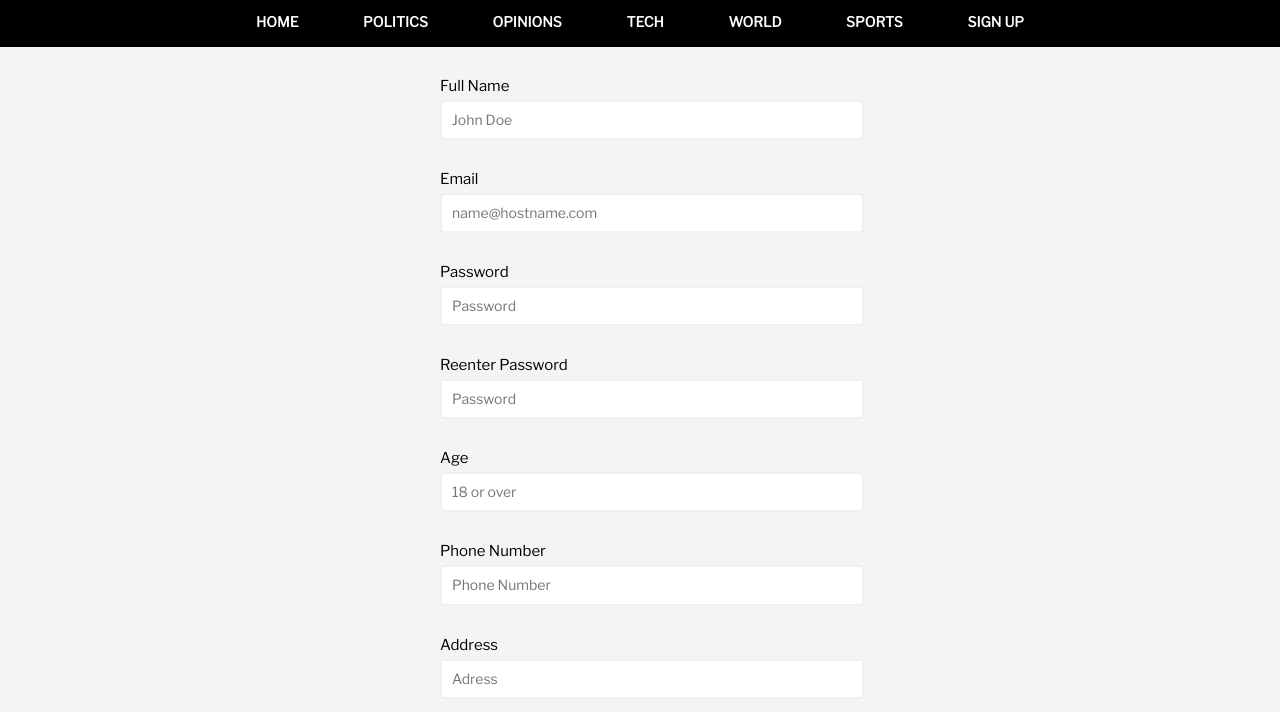
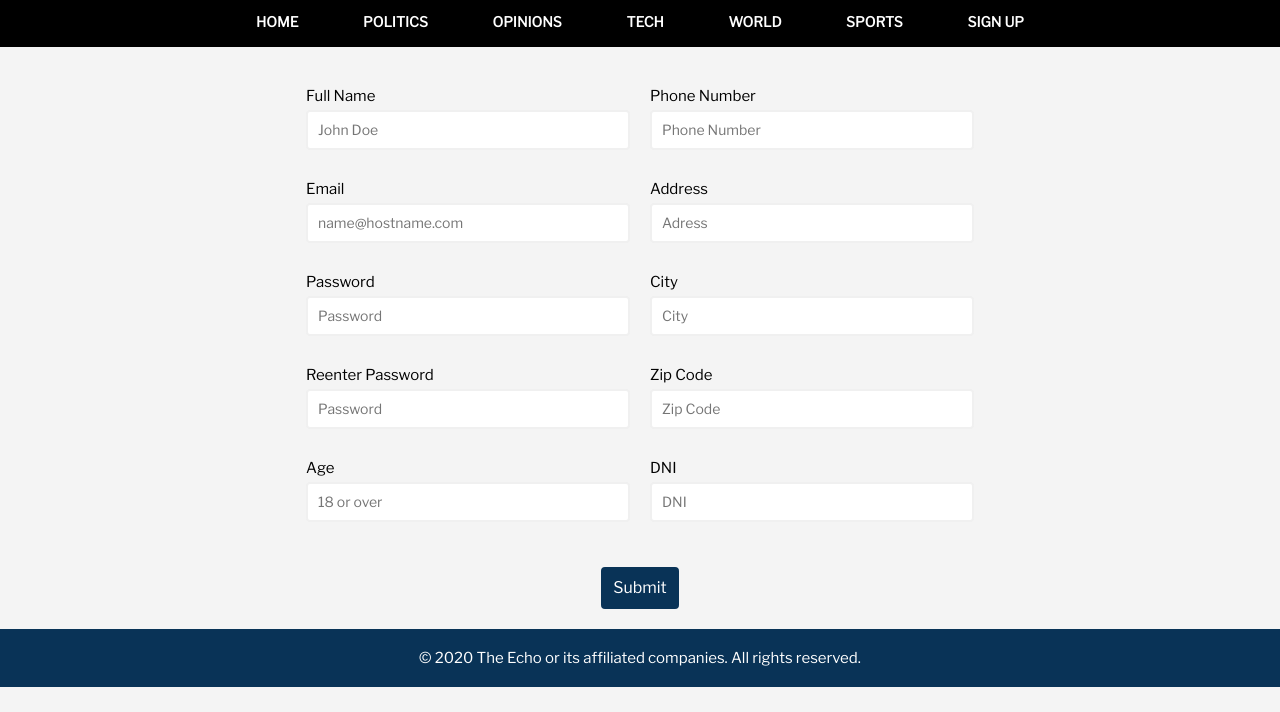
Before and after one commit to MaximoCutro/the-echo, a plain HTML site: page form.html in a window 1280 px wide. Shown: the part 88-800 px from the top of the page. Drawn offline with nearby package versions, Linux system fonts and the light colour scheme.

Commit message:
PS-10: added media queries to make it responsive

```diff
--- a/css/form.css
+++ b/css/form.css
@@ -1,13 +1,22 @@
-.form-container{
-    display: flex;
-    justify-content: center;
-    align-items: center;
+.form{
+	display: flex;
+	flex-direction: column;
+	justify-content: center;
+	align-items: center;
 	overflow: hidden;
+	flex-basis: 100%;
 }
 
-.form {
-    width: 400px;
+.form-row {
+	display: flex;
+	flex-direction: column;
+	align-items: center;
 	padding: 30px 40px;
+
+}
+
+.form-button {
+	display: flex;
 }
 
 .form-control {
@@ -28,7 +37,7 @@
 	font-family: inherit;
 	font-size: 14px;
 	padding: 10px;
-	width: 100%;
+	width: 300px;
 }
 
 .form-control input:focus {
@@ -49,14 +58,14 @@
 	position: absolute;
 	bottom: 0;
     left: 0;
-    visibility: hidden;
+	visibility: hidden;
 }
 
 .form-control.error small {
 	visibility: visible;
 }
 
-.form button {
+.form-button button {
 	background-color: #093357;
 	border: 2px solid #093357;
 	border-radius: 4px;
@@ -66,5 +75,22 @@
 	font-size: 16px;
 	padding: 10px;
 	margin-top: 20px;
-	width: 100%;
 }
+
+
+@media screen and (min-width: 768px){
+	.form-row {
+		flex-direction: row;
+		flex-basis: 100%;
+		padding-bottom: 50px;
+	}
+
+	.form-left{
+		height: 400px;
+		padding: 10px;
+	}
+	.form-right{
+		height: 400px;
+		padding: 10px;
+	}
+}
--- a/form.html
+++ b/form.html
@@ -59,8 +59,9 @@
                 </li>
             </ul>
         </nav>
-        <div class="form-container">
         <form id="form" class="form">
+            <div class="form-row">
+                <div class="form-left">
                     <div class="form-control">
                         <label for="full-name">Full Name</label>
                         <input type="text" placeholder="John Doe" id="full-name"/>
@@ -86,6 +87,8 @@
                         <input type="text" placeholder="18 or over" id="age-check"/>
                         <small>Error message</small>
                     </div>
+                </div>
+                <div class="form-right">
                     <div class="form-control">
                         <label for="phone-number">Phone Number</label>
                         <input type="text" placeholder="Phone Number" id="phone-number"/>
@@ -111,9 +114,12 @@
                         <input type="text" placeholder="DNI" id="dni"/>
                         <small>Error message</small>
                     </div>
+                </div>
+            </div>
+            <div class="form-button">
                 <button type="submit">Submit</button>
+            </div>
         </form>
-        </div>
         <footer>
             © 2020 The Echo or its affiliated companies. All rights reserved.
         </footer>
```
Lines whose indentation alone changed are shown as unchanged.
